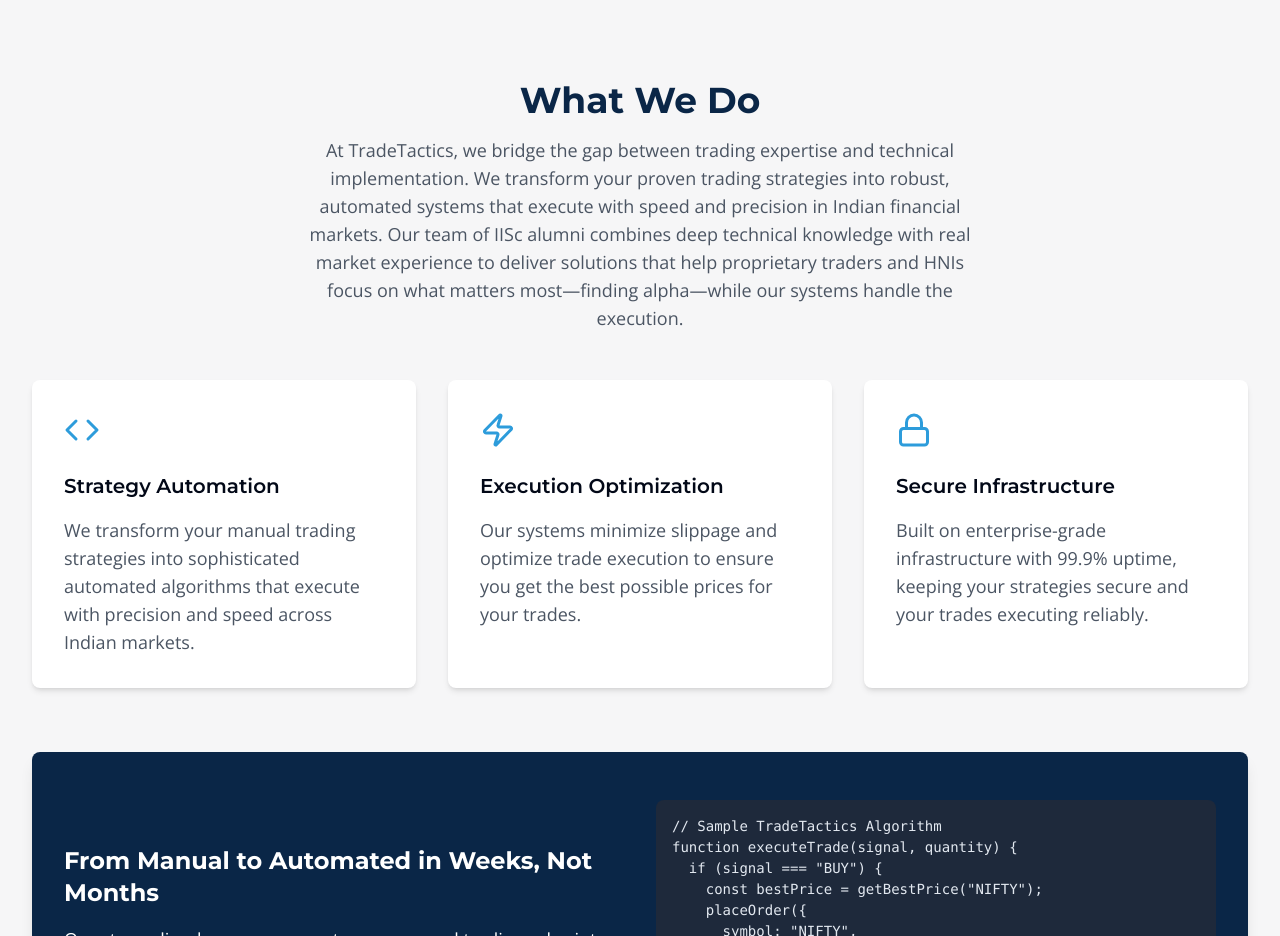
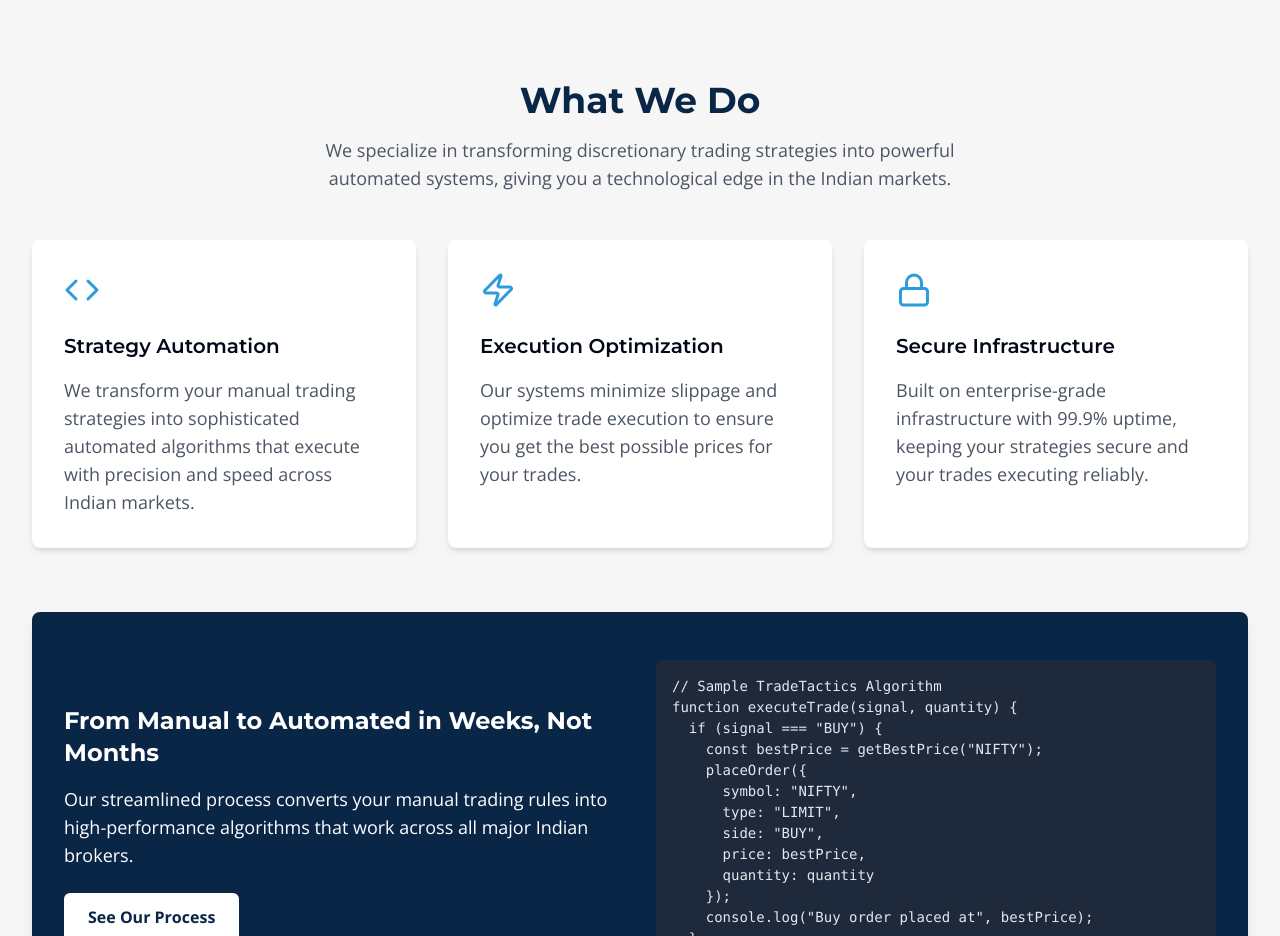
Before and after one commit to arkachatt/trade-tactics-automate-now, a React (Vite) app: page / in a window 1280 px wide. Shown: the part 1140-2076 px from the top of the page. Built offline with nearby package versions, Linux system fonts and the light colour scheme.

Commit message:
Visual edit in Lovable
Edited UI in Lovable

```diff
--- a/src/components/WhatWeDo.tsx
+++ b/src/components/WhatWeDo.tsx
@@ -17,9 +17,7 @@ const WhatWeDo = () => {
       <div className="container mx-auto">
         <div className="section-title">
           <h2>What We Do</h2>
-          <p>At TradeTactics, we bridge the gap between trading expertise and technical implementation. We transform your proven trading strategies into robust, automated systems that execute with speed and precision in Indian financial markets.
-
-Our team of IISc alumni combines deep technical knowledge with real market experience to deliver solutions that help proprietary traders and HNIs focus on what matters most—finding alpha—while our systems handle the execution.</p>
+          <p>We specialize in transforming discretionary trading strategies into powerful automated systems, giving you a technological edge in the Indian markets.</p>
         </div>
 
         <div className="grid grid-cols-1 md:grid-cols-3 gap-8 mt-12">
```
